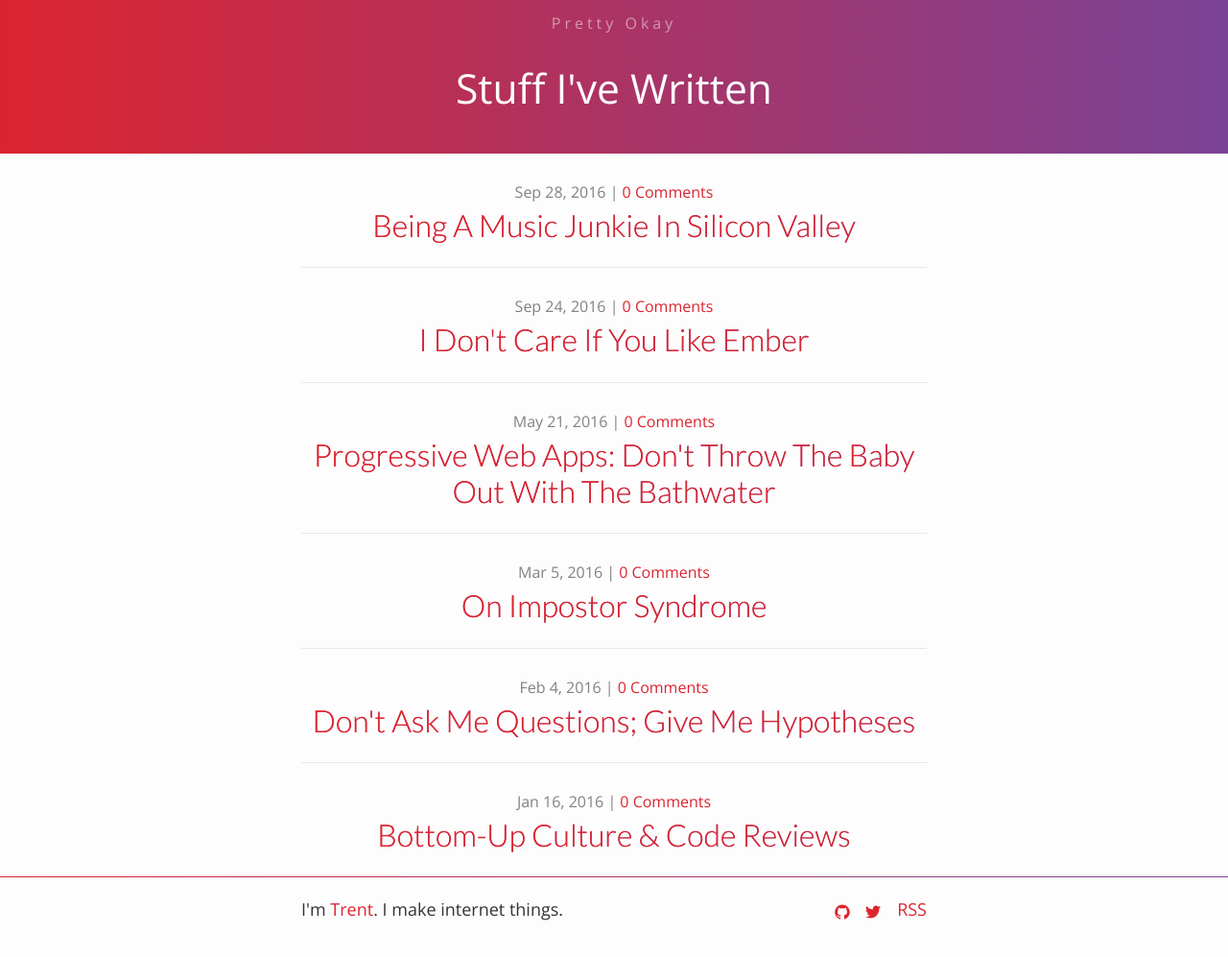
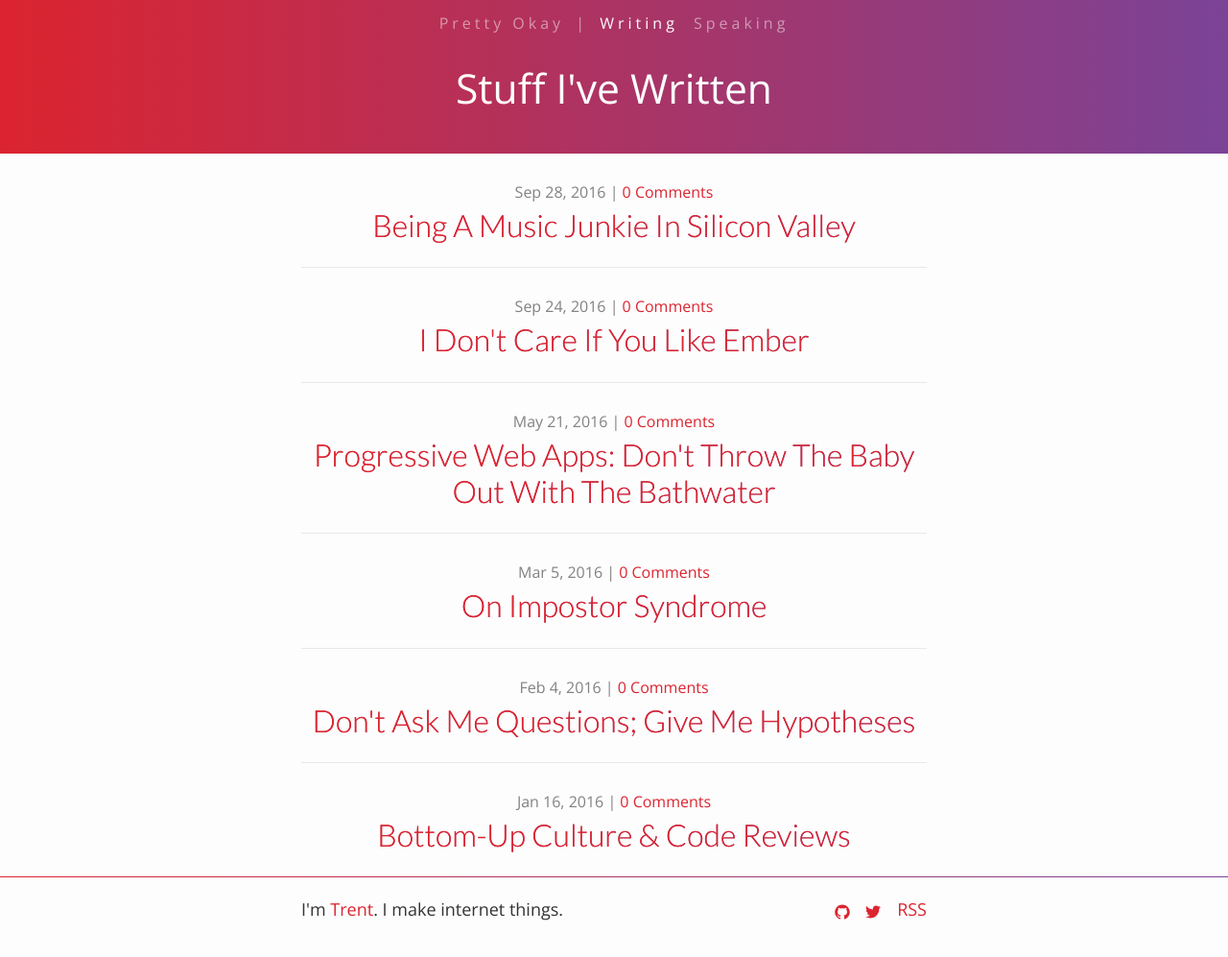
Before and after one commit to trentmwillis/pretty-okay.dev, a Jekyll site: the page built from index.html, in a window 1280 px wide. Shown: the whole page at 96% size. Built offline with Jekyll 4.4.1, drawn with Linux system fonts in a browser that asks for light colours; comment, search, counter and statistics services are not loaded.

Commit message:
Add simple page navigation

```diff
--- a/_includes/header.html
+++ b/_includes/header.html
@@ -1,3 +1,11 @@
 <header class="site-header">
-  <a class="site-title" href="{{site.baseurl}}/">{{site.title}}</a>
+  <nav class="main-nav">
+    <a class="site-title main-nav_link" href="{{site.baseurl}}/">{{site.title}}</a>
+    |
+    {% for navPage in site.pages %}
+      {% if navPage.nav_title %}
+        <a class="main-nav_link {% if navPage.url == page.url %}active{% endif %}" href="{{navPage.url}}">{{navPage.nav_title}}</a>
+      {% endif %}
+    {% endfor %}
+  </nav>
 </header>
--- a/_sass/_layout.scss
+++ b/_sass/_layout.scss
@@ -6,19 +6,27 @@
   position: absolute;
   height: $spacing-unit * 3;
   width: 100%;
-  text-align: center;
   z-index: $z-title;
 }
 
-.site-title {
+.main-nav {
+  max-width: $content-width;
+  margin: 0 auto;
+  text-align: center;
   font-size: 1rem;
   font-weight: 300;
   line-height: 3;
   letter-spacing: 0.25rem;
   color: rgba($color-white, 0.5);
 
-  &:hover {
-    color: $color-white;
+  &_link {
+    color: inherit;
+    margin: 0.25rem;
+
+    &.active,
+    &:hover {
+      color: $color-white;
+    }
   }
 }
 
--- a/index.html
+++ b/index.html
@@ -1,6 +1,7 @@
 ---
 layout: default
 title: "Stuff I've Written"
+nav_title: "Writing"
 ---
 
 <ul class="post-list">
--- a/speaking.html
+++ b/speaking.html
@@ -1,6 +1,7 @@
 ---
 layout: default
 title: "Stuff I've Talked About"
+nav_title: "Speaking"
 ---
 
 <ul class="post-list">
```
